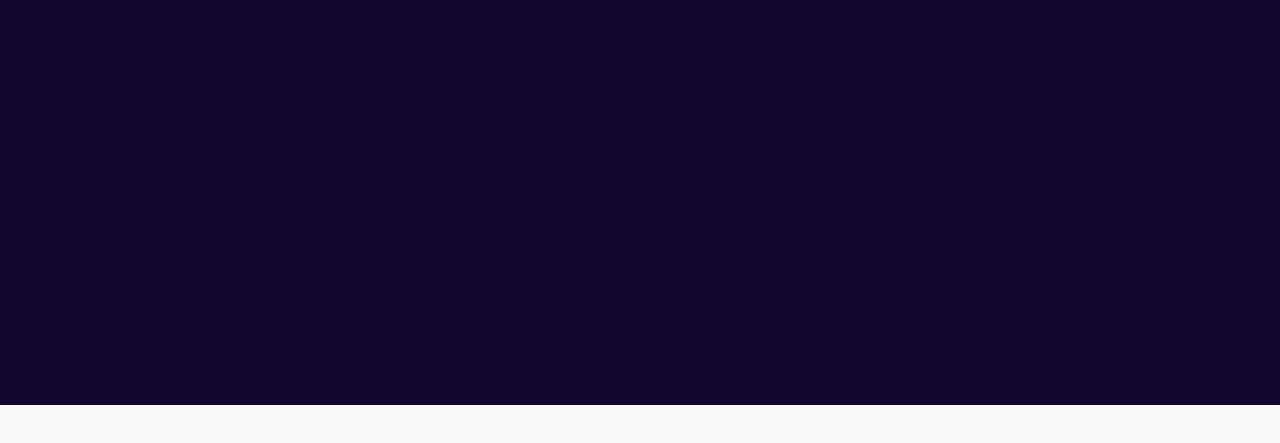
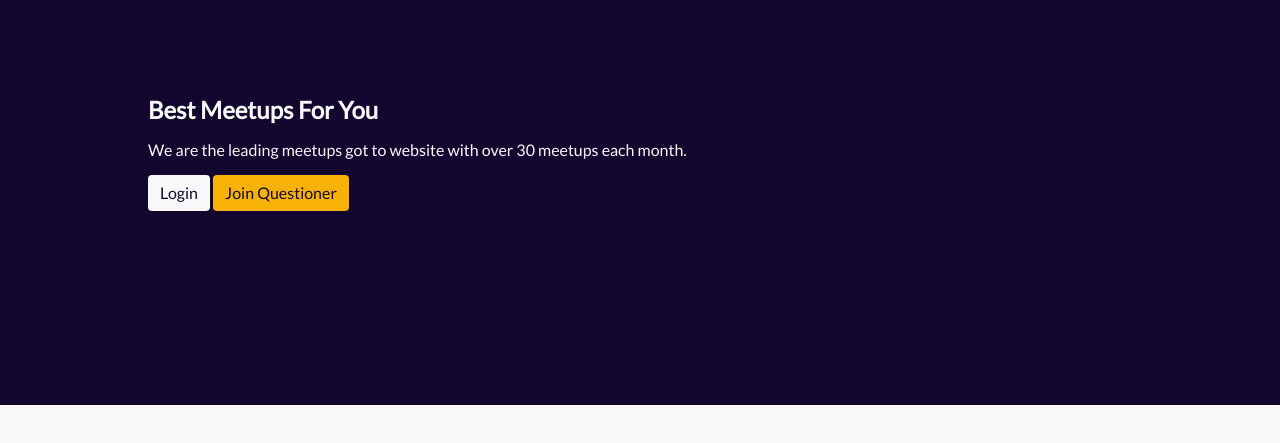
Before and after one commit to bochiedev/questioner, a plain HTML site: page index.html in a window 1280 px wide. Shown: the part 45-488 px from the top of the page. Drawn offline with Linux system fonts and the light colour scheme.

Commit message:
[finishes#163001688]add full banner to homepage with action buttons

```diff
--- a/css/style.css
+++ b/css/style.css
@@ -74,5 +74,15 @@ nav a{
   background-position: center;
 }
 
+.banner h1,h2,h3,h4,h4,h6{
+  margin: 0px;
+  box-sizing: border-box;
+
+}
+
+.banner .btn:hover{
+  background-color: #fff;
+  opacity: .8;
+}
 
 /* End banner css */
--- a/index.html
+++ b/index.html
@@ -41,7 +41,14 @@
 
   <!-- Start Banner -->
   <section class="banner banner-home bg-primary text-light">
+    <div class="container">
+      <h2>Best Meetups For You</h2>
+      <p>We are the leading meetups got to website with over 30 meetups each month.</p>
 
+        <a class="btn bg-light text-primary">Login</a>
+        <a class="btn bg-yellow text-primary">Join Questioner</a>
+
+    </div>
   </section>
   <!-- End Banner -->
 
```
